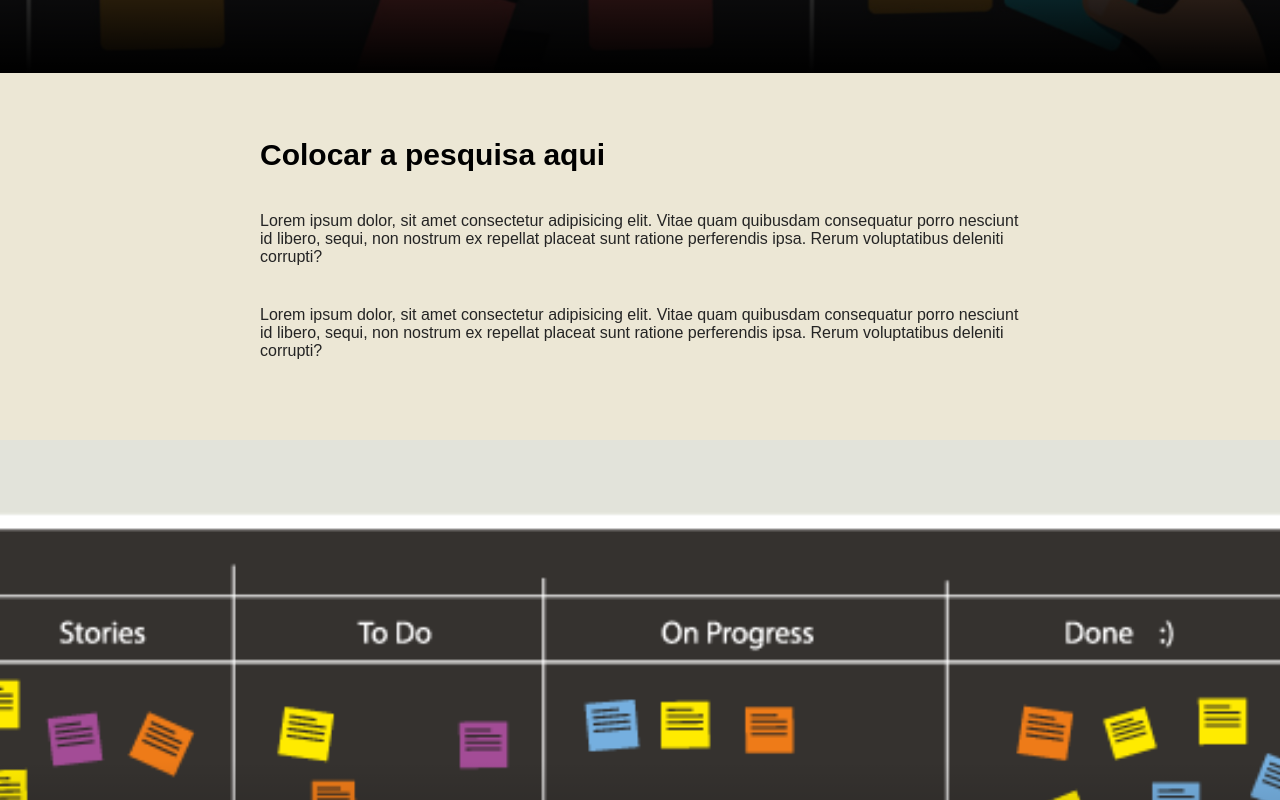
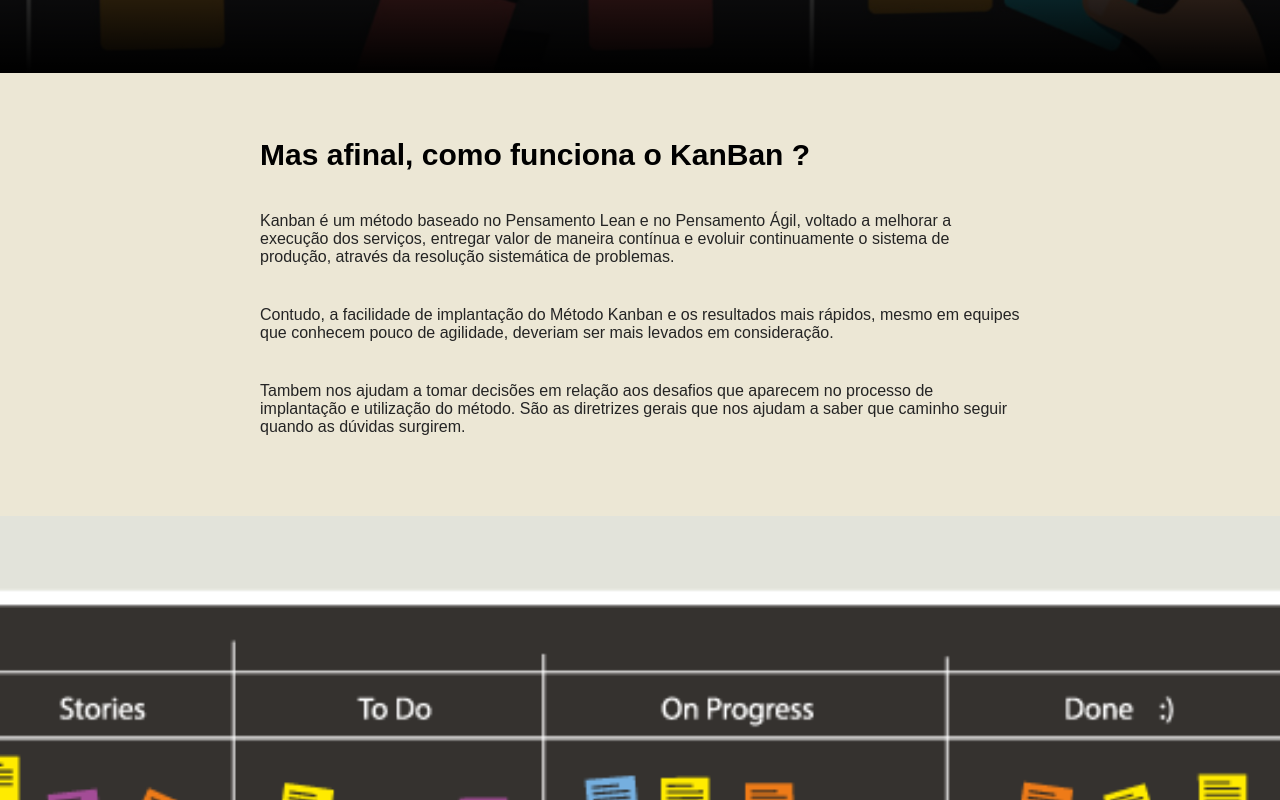
Before and after one commit to LSenzaki/trabalho_bimestral_eng_soft, a plain HTML site: page index.html in a window 1280 px wide. Shown: the part 2240-3040 px from the top of the page. Drawn offline with Linux system fonts and the light colour scheme.

Commit message:
Parte do Bura

```diff
--- a/index.html
+++ b/index.html
@@ -48,12 +48,15 @@
 
             <section class="module content">
                 <div class="container">
-                    <h2>Colocar a pesquisa aqui</h2>
+                    <h2>Mas afinal, como funciona o KanBan ?</h2>
                     <p>
-                        Lorem ipsum dolor, sit amet consectetur adipisicing elit. Vitae quam quibusdam consequatur porro nesciunt id libero, sequi, non nostrum ex repellat placeat sunt ratione perferendis ipsa. Rerum voluptatibus deleniti corrupti?
+                        Kanban é um método baseado no Pensamento Lean e no Pensamento Ágil, voltado a melhorar a execução dos serviços, entregar valor de maneira contínua e evoluir continuamente o sistema de produção, através da resolução sistemática de problemas.
                     </p>
                     <p>
-                        Lorem ipsum dolor, sit amet consectetur adipisicing elit. Vitae quam quibusdam consequatur porro nesciunt id libero, sequi, non nostrum ex repellat placeat sunt ratione perferendis ipsa. Rerum voluptatibus deleniti corrupti?
+                        Contudo, a facilidade de implantação do Método Kanban e os resultados mais rápidos, mesmo em equipes que conhecem pouco de agilidade, deveriam ser mais levados em consideração.
+                    </p>
+                    <p>
+                        Tambem nos ajudam a tomar decisões em relação aos desafios que aparecem no processo de implantação e utilização do método. São as diretrizes gerais que nos ajudam a saber que caminho seguir quando as dúvidas surgirem.
                     </p>
                 </div>
             </section>
@@ -95,7 +98,7 @@
                         Guilherme Augusto Coninck<br> RA: 00234330 <br>
                         João Buranello<br> RA: 00227672 <br>
                         Lucas Senzaki <br> RA: 00240406 <br>
-                        Victor Wazlawick <br> RA: 00230380 <br>S
+                        Victor Wazlawick <br> RA: 00230380 <br>
                     </p>
                 </div>
             </section>
```
